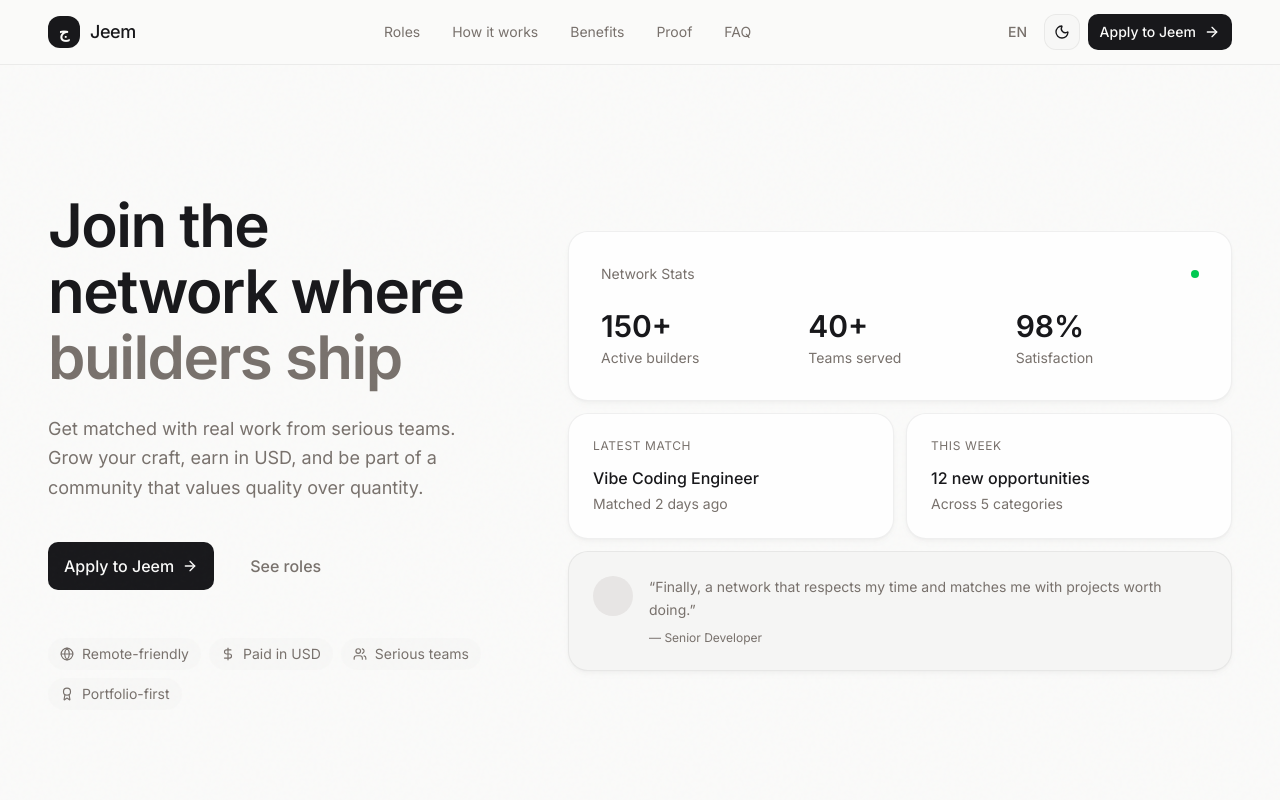
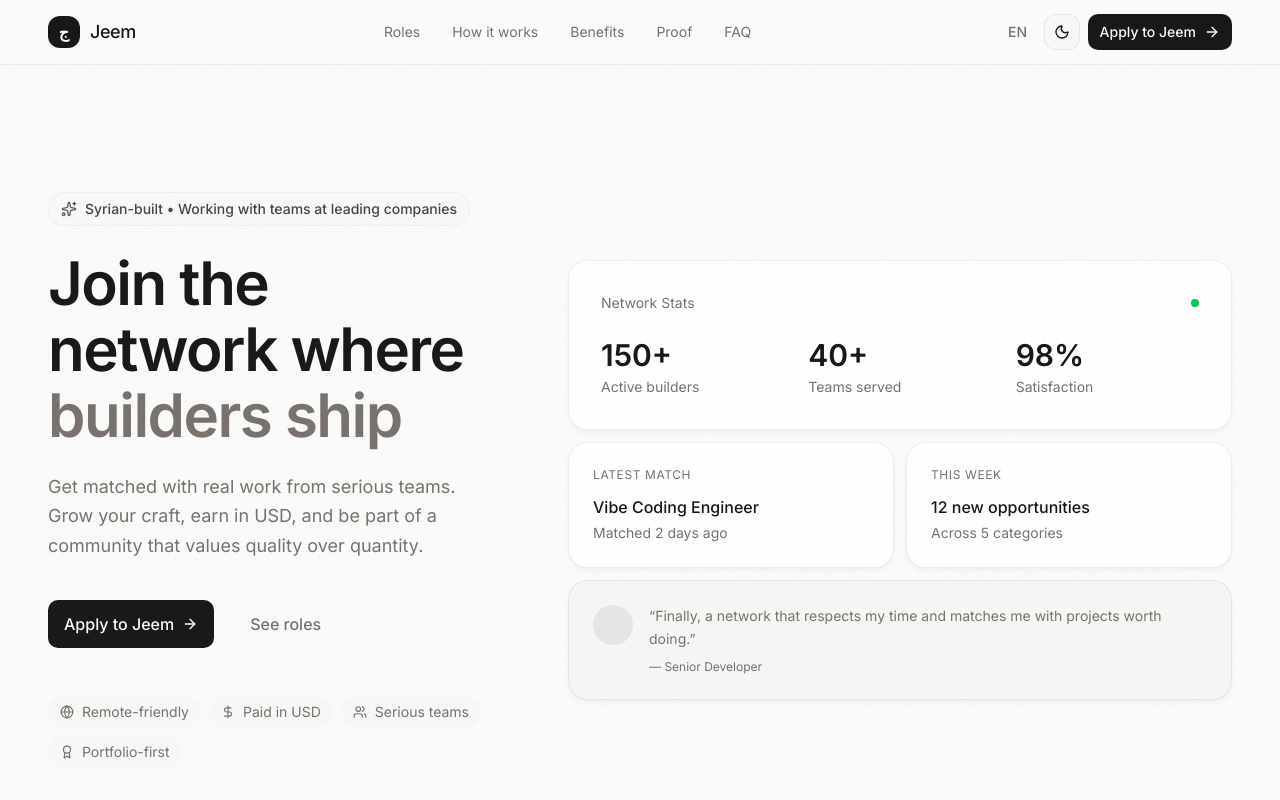
Before and after one commit to raymankatib/jeem, a Next.js app: page / in a window 1280 px wide. Shown: the top 800 px of the page. Built offline with nearby package versions, Linux system fonts and the light colour scheme.

Commit message:
Add kicker to hero section: Introduced a new kicker in both Arabic and English translations for the landing page to enhance messaging. Updated HeroSection component to display the kicker with styling and animation.

```diff
--- a/public/locales/ar/translation.json
+++ b/public/locales/ar/translation.json
@@ -16,6 +16,7 @@
 		"cta": "قدّم على Jeem"
 	},
 	"hero": {
+		"kicker": "سوريّة الصنع • عم نشتغل مع فرق بشركات كبيرة",
 		"headline": "انضمّ لشبكة يلي فيها",
 		"headlineAccent": "البنّائين بيِسلّموا",
 		"subheadline": "توصّل بشغل حقيقي مع فرق جدّية. كبّر مهارتك، اقبض بالدولار، وكون ضمن مجتمع بيقدّر الجودة قبل الكمية.",
--- a/public/locales/en/translation.json
+++ b/public/locales/en/translation.json
@@ -16,6 +16,7 @@
 		"cta": "Apply to Jeem"
 	},
 	"hero": {
+		"kicker": "Syrian-built • Working with teams at leading companies",
 		"headline": "Join the network where",
 		"headlineAccent": "builders ship",
 		"subheadline": "Get matched with real work from serious teams. Grow your craft, earn in USD, and be part of a community that values quality over quantity.",
--- a/src/components/landing/HeroSection.tsx
+++ b/src/components/landing/HeroSection.tsx
@@ -3,7 +3,7 @@
 import { useTranslation } from "react-i18next";
 import { motion } from "framer-motion";
 import { Button } from "@/components/ui/button";
-import { ArrowLeft, ArrowRight, Globe, DollarSign, Users, Award } from "lucide-react";
+import { ArrowLeft, ArrowRight, Globe, DollarSign, Users, Award, Sparkles } from "lucide-react";
 import { fadeInUp, staggerContainer, slideInFromRight } from "@/lib/animations";
 
 export function HeroSection() {
@@ -34,6 +34,14 @@ export function HeroSection() {
 						variants={staggerContainer}
 						className="lg:col-span-6 xl:col-span-5"
 					>
+						{/* Kicker */}
+						<motion.div variants={fadeInUp} className="mb-6">
+							<div className="inline-flex items-center gap-2 px-3 py-1.5 rounded-full bg-secondary/50 border border-border/60 text-sm text-muted-foreground">
+								<Sparkles className="h-4 w-4 text-foreground/70" />
+								<span className="font-medium text-foreground/80">{t("hero.kicker")}</span>
+							</div>
+						</motion.div>
+
 						{/* Headline */}
 						<motion.h1
 							variants={fadeInUp}
```
